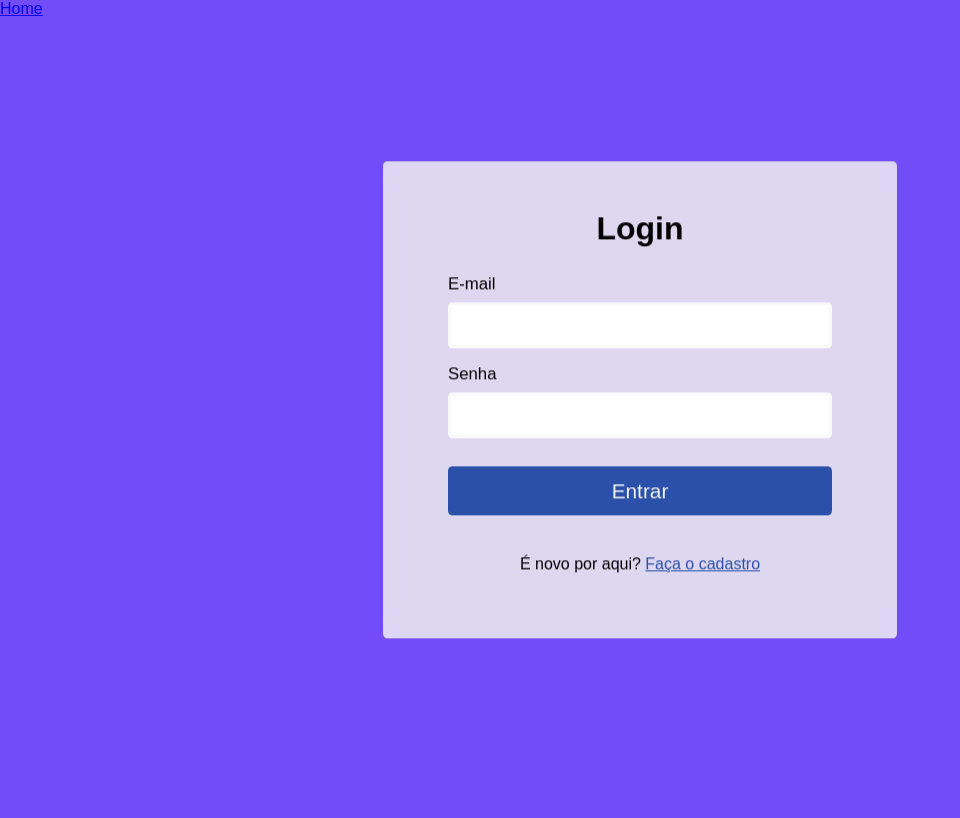
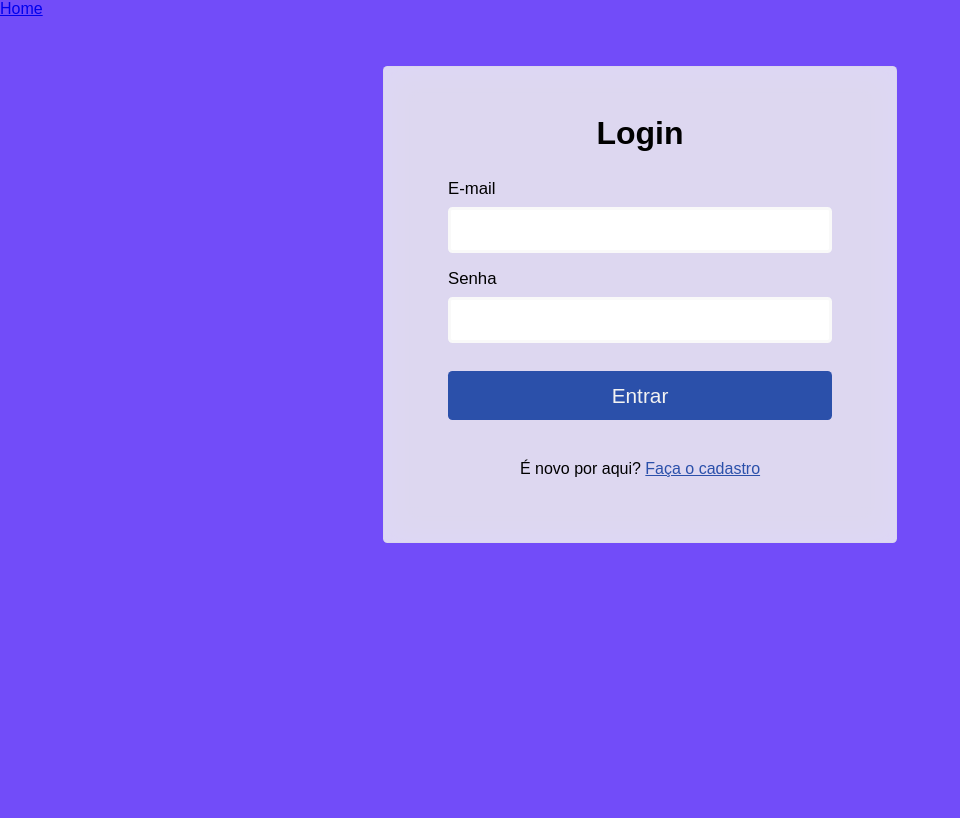
Before and after one commit to rafinha-adao/groupzy, a PHP site: page /login.html in a window 1280 px wide. Shown: the whole page, without its empty margins (0-960 px from the left). After the commit the page ends 543 px from the top, so only its background shows below. Run offline with PHP 8.4, Linux system fonts and the light colour scheme; some web fonts are replaced.

Commit message:
fix: position login e signup

```diff
--- a/assets/styles/style.css
+++ b/assets/styles/style.css
@@ -57,7 +57,6 @@ button:hover {
       -ms-flex-align: center;
           align-items: center;
   margin: auto;
-  min-height: 100%;
 }
 
 .container-signup form, .container-login form {
@@ -77,11 +76,7 @@ button:hover {
       -ms-flex-pack: center;
           justify-content: center;
   padding: 3rem 0;
-  position: absolute;
-  top: 50%;
-  left: 50%;
-  -webkit-transform: translate(-50%, -50%);
-          transform: translate(-50%, -50%);
+  margin: 3rem 0;
   backdrop-filter: blur(1rem) saturate(70%);
   -webkit-backdrop-filter: blur(1rem) saturate(70%);
   background-color: rgba(249, 249, 249, 0.8);
@@ -156,7 +151,7 @@ button:hover {
 }
 
 .chat-container {
-  max-width: 64rem;
+  max-width: 68rem;
   max-height: 100vh;
   height: 90%;
   width: 90%;
--- a/assets/styles/style.sass
+++ b/assets/styles/style.sass
@@ -40,7 +40,7 @@ button
     justify-content: center
     align-items: center
     margin: auto
-    min-height: 100%
+    //min-height: 100%
 
     form
         max-width: 32rem
@@ -50,10 +50,7 @@ button
         align-items: center
         justify-content: center
         padding: 3rem 0
-        position: absolute
-        top: 50%
-        left: 50%
-        transform: translate(-50%, -50%)
+        margin: 3rem 0
         backdrop-filter: blur(1rem) saturate(70%)
         -webkit-backdrop-filter: blur(1rem) saturate(70%)
         background-color: rgba(249, 249, 249, 0.8)
@@ -110,7 +107,7 @@ button
             color: #2B50AA
 
 .chat-container
-    max-width: 64rem
+    max-width: 68rem
     max-height: 100vh
     height: 90%
     width: 90%
```
Also changed, not shown: 1 other file.
